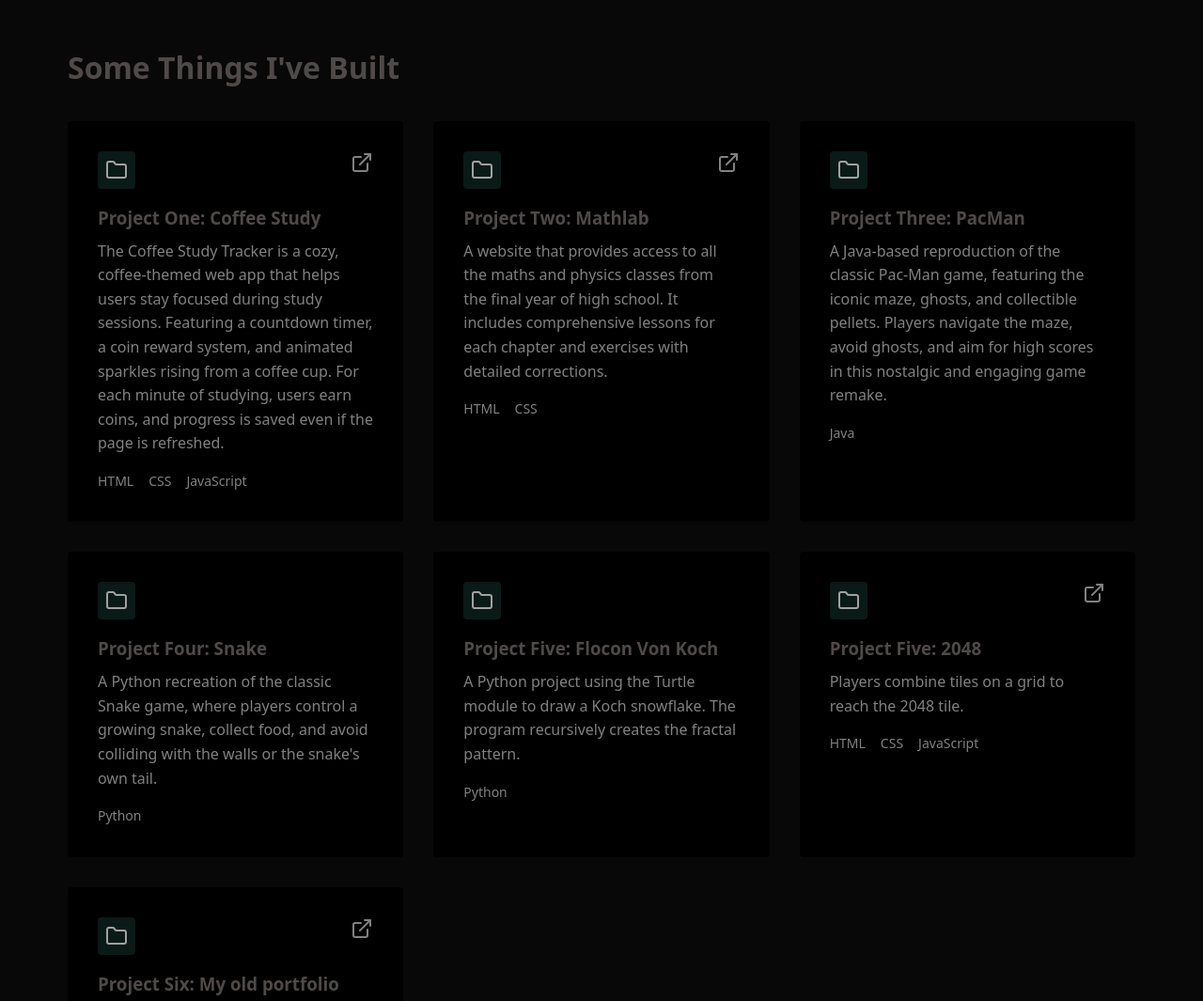
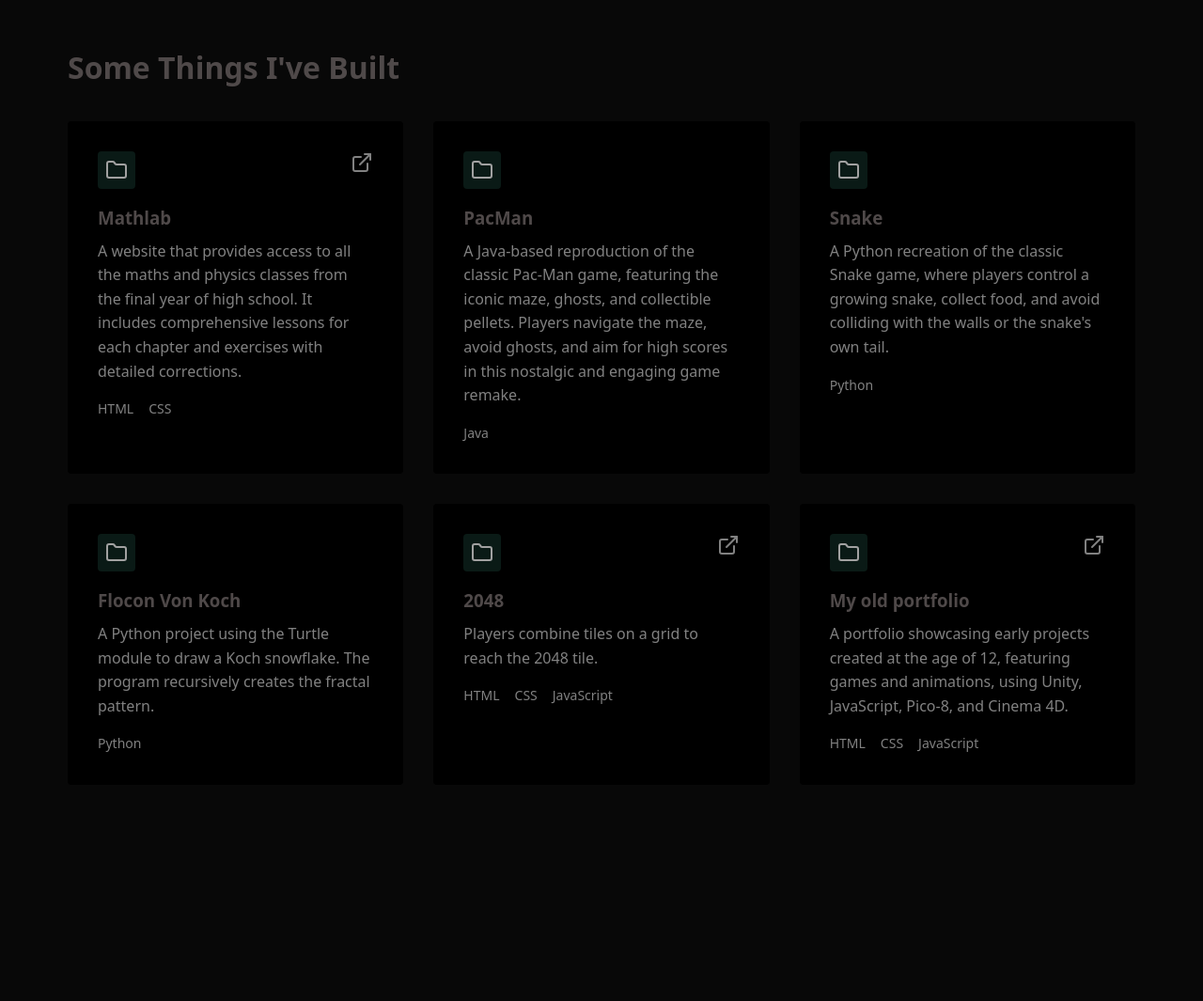
Before and after one commit to assialk/portfolio, a plain HTML site: page index.html in a window 1280 px wide. Shown: the part 1500-2565 px from the top of the page at 94% size. After the commit the page ends 2415 px from the top, so only its background shows below. Drawn offline with nearby package versions, Linux system fonts and the light colour scheme.

Commit message:
Update index.html

```diff
--- a/index.html
+++ b/index.html
@@ -68,28 +68,6 @@
         <section id="projects" class="projects">
             <h2>Some Things I've Built</h2>
             <div class="projects-grid">
-                <div class="project-card">
-                    <div class="project-header">
-                        <div class="project-folder">
-                            <i data-lucide="folder"></i>
-                        </div>
-                        <div class="project-links">
-                            <a href="https://github.com/assialk/Coffee-Study" target="_blank" rel="noopener noreferrer" aria-label="GitHub">
-                                <i data-lucide="github"></i>
-                            </a>
-                            <a href="https://assialk.github.io/Coffee-Study/" target="_blank" rel="noopener noreferrer" aria-label="External Link">
-                                <i data-lucide="external-link"></i>
-                            </a>
-                        </div>
-                    </div>
-                    <h3>Project One: Coffee Study</h3>
-                    <p>The Coffee Study Tracker is a cozy, coffee-themed web app that helps users stay focused during study sessions. Featuring a countdown timer, a coin reward system, and animated sparkles rising from a coffee cup. For each minute of studying, users earn coins, and progress is saved even if the page is refreshed.</p>
-                    <div class="project-tech">
-                        <span>HTML</span>
-                        <span>CSS</span>
-                        <span>JavaScript</span>
-                    </div>
-                </div>
 
                 <div class="project-card">
                     <div class="project-header">
@@ -105,7 +83,7 @@
                             </a>
                         </div>
                     </div>
-                    <h3>Project Two: Mathlab</h3>
+                    <h3> Mathlab</h3>
                     <p>A website that provides access to all the maths and physics classes from the final year of high school. It includes comprehensive lessons for each chapter and exercises with detailed corrections.</p>
                     <div class="project-tech">
                         <span>HTML</span>
@@ -126,7 +104,7 @@
 
                         </div>
                     </div>
-                    <h3>Project Three: PacMan</h3>
+                    <h3>PacMan</h3>
                     <p>A Java-based reproduction of the classic Pac-Man game, featuring the iconic maze, ghosts, and collectible pellets. Players navigate the maze, avoid ghosts, and aim for high scores in this nostalgic and engaging game remake.
                     <div class="project-tech">
                         <span>Java</span>
@@ -146,7 +124,7 @@
 
                         </div>
                     </div>
-                    <h3>Project Four: Snake</h3>
+                    <h3>Snake</h3>
                     <p>A Python recreation of the classic Snake game, where players control a growing snake, collect food, and avoid colliding with the walls or the snake's own tail.
                     <div class="project-tech">
                         <span>Python</span>
@@ -166,7 +144,7 @@
 
                         </div>
                     </div>
-                    <h3>Project Five: Flocon Von Koch</h3>
+                    <h3>Flocon Von Koch</h3>
                     <p>A Python project using the Turtle module to draw a Koch snowflake. The program recursively creates the fractal pattern.
                     <div class="project-tech">
                         <span>Python</span>
@@ -188,7 +166,7 @@
                             </a>
                         </div>
                     </div>
-                    <h3>Project Five: 2048 </h3>
+                    <h3>2048 </h3>
                     <p>Players combine tiles on a grid to reach the 2048 tile.</p>
                     <div class="project-tech">
                         <span>HTML</span>
@@ -210,7 +188,7 @@
                             </a>
                         </div>
                     </div>
-                    <h3>Project Six: My old portfolio </h3>
+                    <h3>My old portfolio </h3>
                     <p>A portfolio showcasing early projects created at the age of 12, featuring games and animations, using Unity, JavaScript, Pico-8, and Cinema 4D.</p>
                     <div class="project-tech">
                         <span>HTML</span>
```
